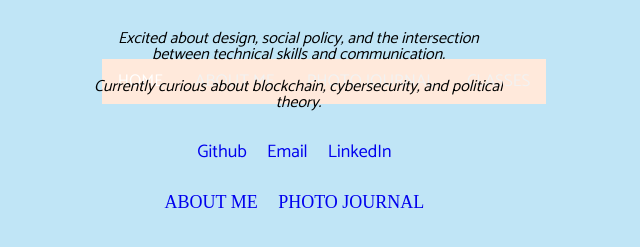
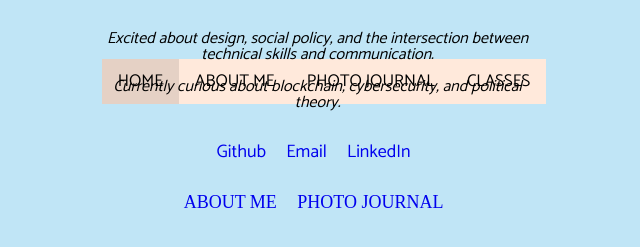
Before and after one commit to renaaliu/OLD-renaaliu.github.io, a plain HTML site: page index.html in a window 1280 px wide. Shown: the part 319-566 px from the top of the page, without its empty margins (316-956 px from the left). Drawn offline with Linux system fonts and the light colour scheme.

Commit message:
readjusting top nav

```diff
--- a/index.css
+++ b/index.css
@@ -20,8 +20,8 @@
 
   .wrapper {
       margin: auto;
-      width: 32%; /*centering*/
-      left: 32%; /*width?*/
+      width: 33%; /*centering*/
+      left: 33%; /*width?*/
 
       color: #000000;
       text-align: center;
@@ -85,14 +85,14 @@
   }
 
   .sectionLinks a {
-      text-align: center;
+    text-align: center;
 
     text-decoration: none;
     padding: 4px;
   }
 
   .sectionLinks a:hover {
-      text-align: center;
+    text-align: center;
 
     background-color: rgba(0, 0, 0, 0.1);
   }
@@ -114,20 +114,19 @@
   }
 
   .social-links a {
-      text-align: center;
-
+    text-align: center;
     text-decoration: none;
     padding: 4px;
   }
 
   .social-links a:hover {
-      text-align: center;
-
+    text-align: center;
     background-color: rgba(0, 0, 0, 0.1);
   }
 
 /* Add a black background color to the top navigation */
 .topnav {
+  top: 1%;
   background-color: #FFE9DB;
   overflow: hidden;
 }
@@ -135,21 +134,20 @@
 /* Style the links inside the navigation bar */
 .topnav a {
   float: left;
-  color: #f2f2f2;
   text-align: center;
   padding: 14px 16px;
   text-decoration: none;
   font-size: 17px;
+  color: #000000;
 }
 
 /* Change the color of links on hover */
 .topnav a:hover {
   background-color: #FFE9DB;
-  color: black;
+  color: #000000;
 }
 
 /* Add a color to the active/current link */
 .topnav a.active {
-  background-color: #FFE9DB;
-  color: white;
+  background-color: rgba(0, 0, 0, 0.1);
 }
```
